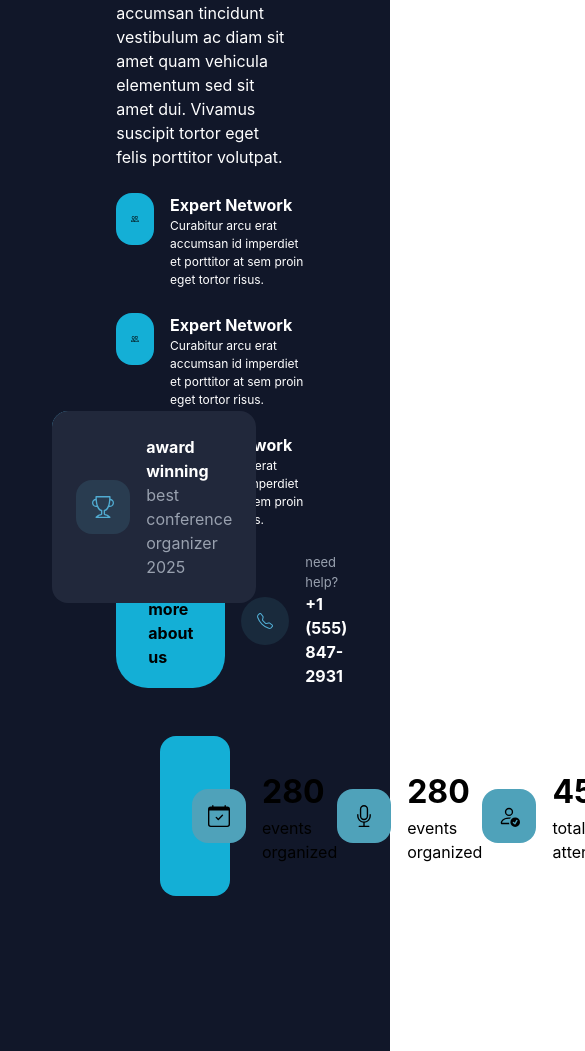
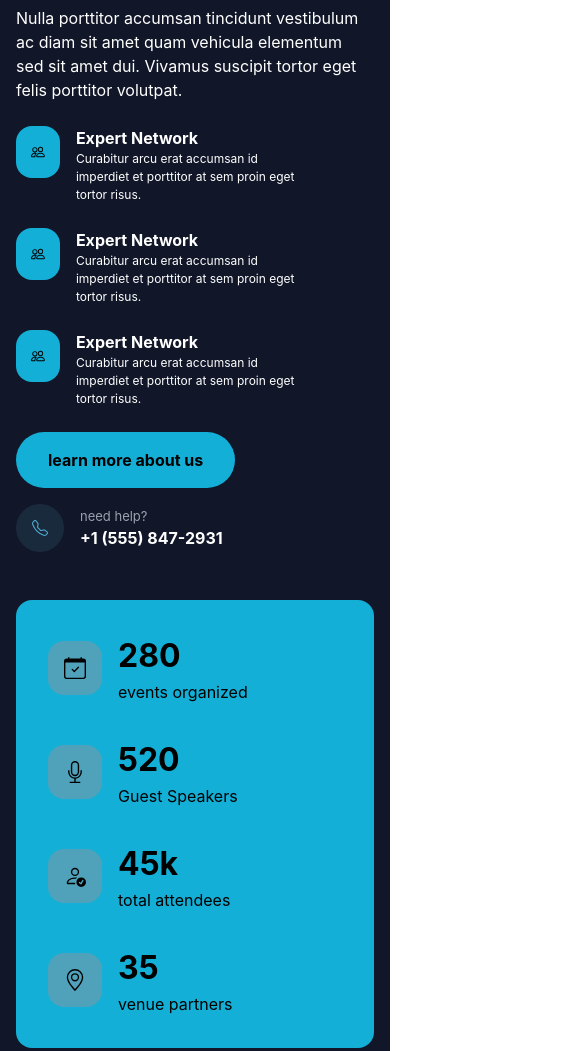
Before and after one commit to haribi-sarah/Haribi-Sarah, a website: page index.html in a window 390 px wide. Shown: the part 579-1630 px from the top of the page, 585 px wide, since content can reach past the window. Drawn offline with Linux system fonts and the light colour scheme.

Commit message:
feat:completed section 2 responsivity

```diff
--- a/index.html
+++ b/index.html
@@ -8,15 +8,15 @@
 </head>
 <body>
     <!-- section 2 oussama -->
-     <section class="bg-[#111729] py-[10rem] text-white flex flex-col justify-center w-full px-[10rem] gap-[3rem]">
-        <div class="flex justify-center gap-[4rem] w-full">
+     <section class="bg-[#111729] py-[10rem] text-white flex flex-col justify-center w-full px-[10rem] gap-[3rem] max-sm:px-[1rem] max-sm:py-[2rem] ">
+        <div class="flex justify-center gap-[4rem] w-full max-sm:flex-col">
             <div class="flex justify-center object-cover object-center relative">
                 <img class="  object-cover object-center rounded-2xl" src="./public/images/showcase-8.webp" alt="">
-                <div class="flex flex-col justify-center items-center text-black bg-[#51acd2] h-fit p-[1rem] rounded-2xl absolute top-[75%] left-[5%]">
+                <div class="flex flex-col justify-center items-center text-black bg-[#51acd2] h-fit p-[1rem] rounded-2xl absolute top-[75%] left-[5%] max-sm:top-[50%]">
                     <span class="text-[36px] font-bold">12+</span>
                     <span class="text-[12px] font-bold w-[150px] text-center">years of experience</span>
                 </div>
-                <div class="absolute top-[75%] left-[40%] flex gap-[1rem] items-center bg-[#21283b] p-[1.5rem] rounded-2xl">
+                <!-- <div class="absolute top-[75%] left-[40%] flex gap-[1rem] items-center bg-[#21283b] p-[1.5rem] rounded-2xl">
                     <div class="p-[1rem] bg-[#293c50] rounded-2xl">
                         <svg xmlns="http://www.w3.org/2000/svg" width="22" height="22" fill="#51acd2" class="bi bi-trophy" viewBox="0 0 16 16">
                         <path d="M2.5.5A.5.5 0 0 1 3 0h10a.5.5 0 0 1 .5.5q0 .807-.034 1.536a3 3 0 1 1-1.133 5.89c-.79 1.865-1.878 2.777-2.833 3.011v2.173l1.425.356c.194.048.377.135.537.255L13.3 15.1a.5.5 0 0 1-.3.9H3a.5.5 0 0 1-.3-.9l1.838-1.379c.16-.12.343-.207.537-.255L6.5 13.11v-2.173c-.955-.234-2.043-1.146-2.833-3.012a3 3 0 1 1-1.132-5.89A33 33 0 0 1 2.5.5m.099 2.54a2 2 0 0 0 .72 3.935c-.333-1.05-.588-2.346-.72-3.935m10.083 3.935a2 2 0 0 0 .72-3.935c-.133 1.59-.388 2.885-.72 3.935M3.504 1q.01.775.056 1.469c.13 2.028.457 3.546.87 4.667C5.294 9.48 6.484 10 7 10a.5.5 0 0 1 .5.5v2.61a1 1 0 0 1-.757.97l-1.426.356a.5.5 0 0 0-.179.085L4.5 15h7l-.638-.479a.5.5 0 0 0-.18-.085l-1.425-.356a1 1 0 0 1-.757-.97V10.5A.5.5 0 0 1 9 10c.516 0 1.706-.52 2.57-2.864.413-1.12.74-2.64.87-4.667q.045-.694.056-1.469z"/>
@@ -26,13 +26,13 @@
                         <span class="font-bold">award winning</span>
                         <span class="text-gray-400">best conference organizer 2025</span>
                     </div>
-                </div>
+                </div> -->
             </div>
 
             <div class="flex flex-col gap-[1.5rem]">
-                <p class="text-[#14afd6] w-[80%]">Discover Our Story</p>
-                <p class="text-[36px] font-extrabold w-[80%]">Crafting Memorable Conference Experiences Since 2014</p>
-                <p class="w-[80%]">Nulla porttitor accumsan tincidunt vestibulum ac diam sit amet quam vehicula elementum sed sit amet dui. Vivamus suscipit tortor eget felis porttitor volutpat.</p>
+                <p class="text-[#14afd6] w-[80%] max-sm:w-full">Discover Our Story</p>
+                <p class="text-[36px] font-extrabold w-[80%] max-sm:w-full">Crafting Memorable Conference Experiences Since 2014</p>
+                <p class="w-[80%] max-sm:w-full">Nulla porttitor accumsan tincidunt vestibulum ac diam sit amet quam vehicula elementum sed sit amet dui. Vivamus suscipit tortor eget felis porttitor volutpat.</p>
                 <div class="flex gap-[1rem]">
                     <svg class="bg-[#14afd6] rounded-2xl box-content p-[15px]" xmlns="http://www.w3.org/2000/svg" width="22" height="22" fill="black" class="bi bi-people" viewBox="0 0 16 16">
                     <path d="M15 14s1 0 1-1-1-4-5-4-5 3-5 4 1 1 1 1zm-7.978-1L7 12.996c.001-.264.167-1.03.76-1.72C8.312 10.629 9.282 10 11 10c1.717 0 2.687.63 3.24 1.276.593.69.758 1.457.76 1.72l-.008.002-.014.002zM11 7a2 2 0 1 0 0-4 2 2 0 0 0 0 4m3-2a3 3 0 1 1-6 0 3 3 0 0 1 6 0M6.936 9.28a6 6 0 0 0-1.23-.247A7 7 0 0 0 5 9c-4 0-5 3-5 4q0 1 1 1h4.216A2.24 2.24 0 0 1 5 13c0-1.01.377-2.042 1.09-2.904.243-.294.526-.569.846-.816M4.92 10A5.5 5.5 0 0 0 4 13H1c0-.26.164-1.03.76-1.724.545-.636 1.492-1.256 3.16-1.275ZM1.5 5.5a3 3 0 1 1 6 0 3 3 0 0 1-6 0m3-2a2 2 0 1 0 0 4 2 2 0 0 0 0-4"/>
@@ -62,8 +62,8 @@
                         <p class="w-[80%] text-[12px]">Curabitur arcu erat accumsan id imperdiet et porttitor at sem proin eget tortor risus.</p>
                     </div>
                 </div>
-                <div class="flex gap-[1rem] w-[30vw]">
-                    <div class="flex items-center bg-[#14afd6] text-black px-[2rem] rounded-4xl font-bold">
+                <div class="flex gap-[1rem] w-[30vw] max-sm:w-full max-sm:flex-col">
+                    <div class="flex items-center bg-[#14afd6] text-black px-[2rem] rounded-4xl font-bold max-sm:w-fit px-0 max-sm:py-[1rem]">
                         <a href="">learn more about us</a>
                     </div>
                     <div class="flex items-center gap-[1rem]">
@@ -84,7 +84,7 @@
 
         </div>
 
-        <div class="flex justify-between bg-[#14afd6] p-[2rem] rounded-2xl text-black">
+        <div class="flex justify-between bg-[#14afd6] p-[2rem] rounded-2xl text-black max-sm:flex-col max-sm:gap-[2rem]">
             <div class="flex items-center gap-[1rem]">
                 <div class="bg-[#4fa2ba] p-[1rem] rounded-2xl">
                     <svg xmlns="http://www.w3.org/2000/svg" width="22" height="22" fill="black" class="bi bi-calendar-check" viewBox="0 0 16 16">
@@ -108,8 +108,8 @@
 
                 </div>
                 <div>
-                    <p class="font-bold text-[32px]">280</p>
-                    <p>events organized</p>
+                    <p class="font-bold text-[32px]">520</p>
+                    <p>Guest Speakers</p>
                 </div>
             </div>
 
```
Also changed, not shown: public/css/output.css.
